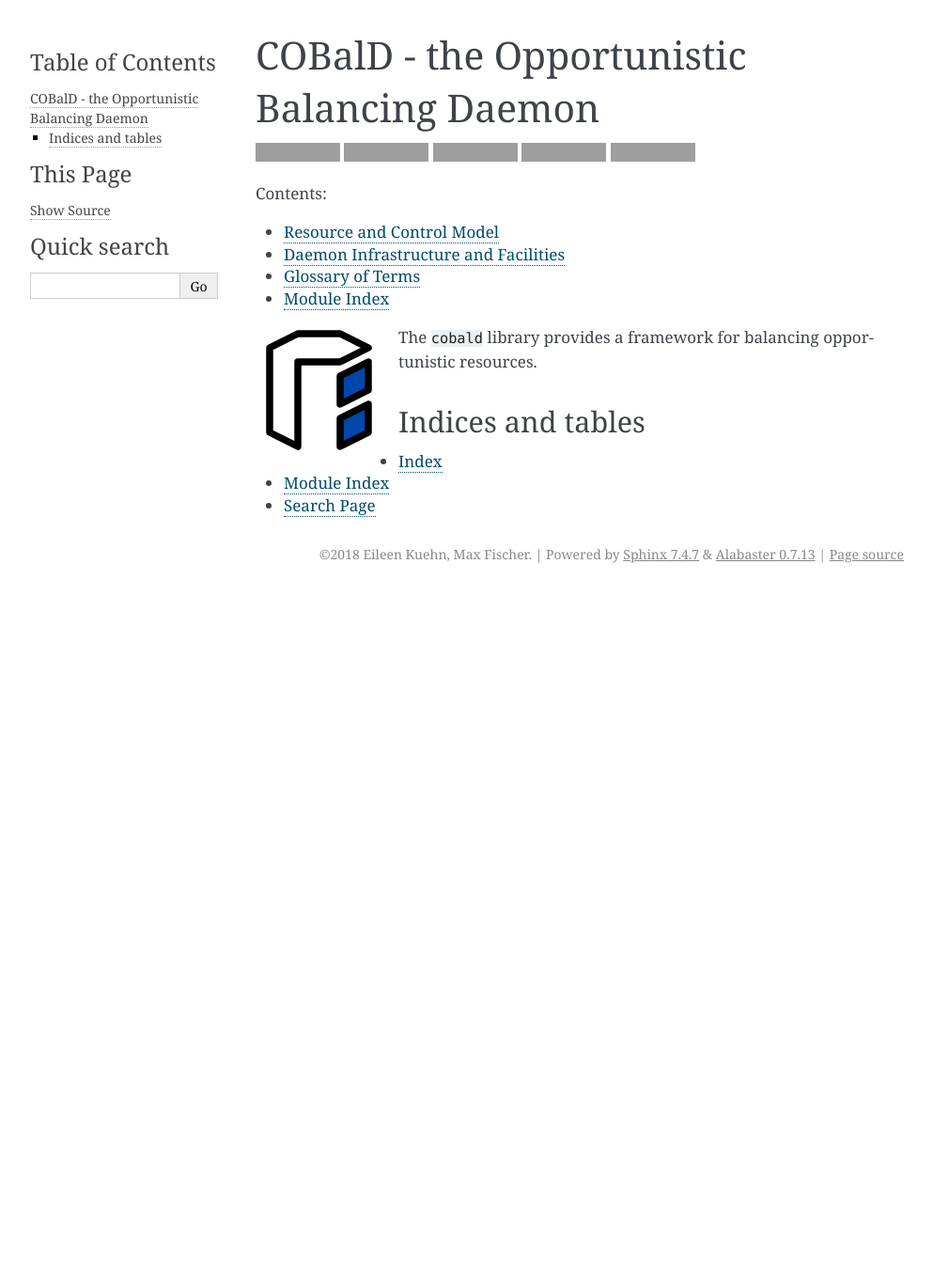
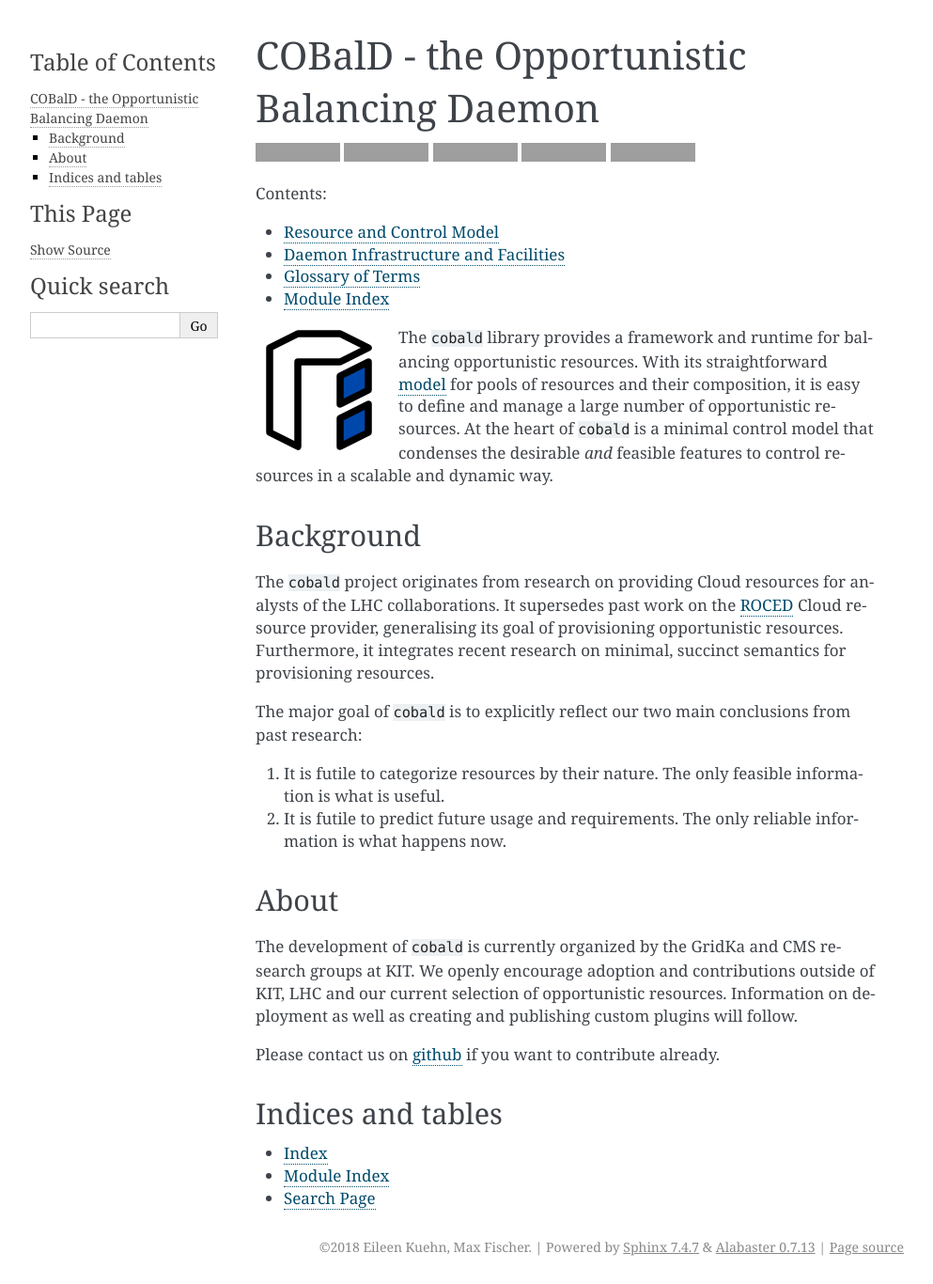
Before and after one commit to MatterMiners/cobald, a Sphinx documentation site: the page built from docs/index.rst, in a window 1280 px wide. Shown: the whole page at 94% size, without its empty margins (148-1141 px from the left). Built offline with Sphinx 7.4.7, drawn with Linux system fonts in a browser that asks for light colours; formulas are drawn with MathJax 3; before the commit the page ends 900 px from its top, so only the background shows below that; grey boxes are pictures that could not be loaded.

Commit message:
updated docs with background information

```diff
--- a/docs/index.rst
+++ b/docs/index.rst
@@ -36,7 +36,33 @@
     :height: 150
     :align: left
 
-The ``cobald`` library provides a framework for balancing opportunistic resources.
+The ``cobald`` library provides a framework and runtime for balancing opportunistic resources.
+With its straightforward :doc:`model </source/model/overview>` for pools of resources and their composition,
+it is easy to define and manage a large number of opportunistic resources.
+At the heart of ``cobald`` is a minimal control model that condenses the desirable *and* feasible features
+to control resources in a scalable and dynamic way.
+
+Background
+==========
+
+The ``cobald`` project originates from research on providing Cloud resources for analysts of the LHC collaborations.
+It supersedes past work on the `ROCED`_ Cloud resource provider,
+generalising its goal of provisioning opportunistic resources.
+Furthermore, it integrates recent research on minimal, succinct semantics for provisioning resources.
+
+The major goal of ``cobald`` is to explicitly reflect our two main conclusions from past research:
+
+1. It is futile to categorize resources by their nature. The only feasible information is what is useful.
+2. It is futile to predict future usage and requirements. The only reliable information is what happens now.
+
+About
+=====
+
+The development of ``cobald`` is currently organized by the GridKa and CMS research groups at KIT.
+We openly encourage adoption and contributions outside of KIT, LHC and our current selection of opportunistic resources.
+Information on deployment as well as creating and publishing custom plugins will follow.
+
+Please contact us on `github`_ if you want to contribute already.
 
 Indices and tables
 ==================
@@ -44,3 +70,6 @@
 * :ref:`genindex`
 * :ref:`modindex`
 * :ref:`search`
+
+.. _github: https://github.com/MaineKuehn/cobald
+.. _ROCED: https://github.com/roced-scheduler/ROCED
```
Also changed, not shown: README.rst (+17 -1 lines).
